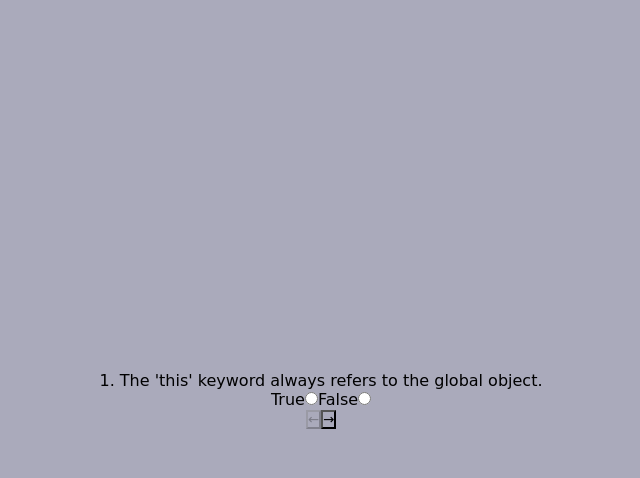
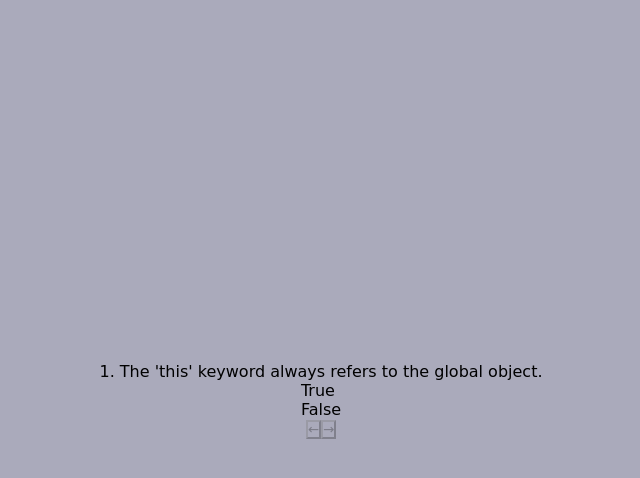
Before and after one commit to AdeNoah/quiz-1, a plain HTML site: page index.html in a window 1280 px wide. Both pictures are taken after a click on the button "Start Quiz". Shown: the whole page, without its empty margins (319-959 px from the left). Drawn offline with Linux system fonts and the light colour scheme.

Commit message:
added the feature to ensure the selected answers are stored on an array

```diff
--- a/script.js
+++ b/script.js
@@ -34,8 +34,8 @@ let questionBank = [
         question: 'Question: What is the output of the following code? console.log(10 + "5");',
         option1: 15,
         option2: 105,
-        option3: '15',
-        option4: '105',
+        option3: `'15'`,
+        option4: `'105'`,
         answer: 'option2'
     },
     {
@@ -135,37 +135,41 @@ function generateQuestion() {
             option.name = 'options';
             option.id = key;
             option.value = key;
+            option.classList.add('options')
 
             option.addEventListener('change', e => {
                 userAnswers[questionIndex] = e.target.value;
+                if (questionIndex < questionBank.length - 1) {
+                    nextButton.disabled = false;
+                }
             })
 
-            const label = document.createElement('label');
+            let label = document.createElement('label');
             label.setAttribute('for', key);
             label.innerText = currentQuestion[key];
+            label.classList.add('optionsText')
+
 
             label.appendChild(option)
             answerElement.appendChild(label);
         }
     }
 
-    const selected = userAnswers[questionIndex];
-    if(selected) {
-        selectedAnswer = answerElement.querySelector('input[value="${selected}"]')
+    const selectedOption = userAnswers[questionIndex];
+    if(selectedOption !== null) {
+        selectedAnswer = answerElement.querySelector(`input[value="${selectedOption}"]`)
         if(selectedAnswer) {
             selectedAnswer.checked = true;
-            nextButton.disabled = false;
         }
     }
 
     // disabling the buttons
     previousButton.disabled = questionIndex === 0;
-    nextButton.disabled = true;
     if(questionIndex === questionBank.length - 1) {
         nextButton.setAttribute('disabled', 'true');
-        submitButton.style.display = 'block'
+        submitButton.style.display = 'block';
     } else {
-        nextButton.removeAttribute('disabled');
+        nextButton.disabled = (userAnswers[questionIndex] === null);
         submitButton.style.display = 'none';
     }
 }
--- a/style.css
+++ b/style.css
@@ -48,3 +48,9 @@
 
 
 /* all of the remaining will be added based on the elements the js will generate */
+.options {
+    display: none;
+}
+.optionsText {
+    display: block;
+}
```
